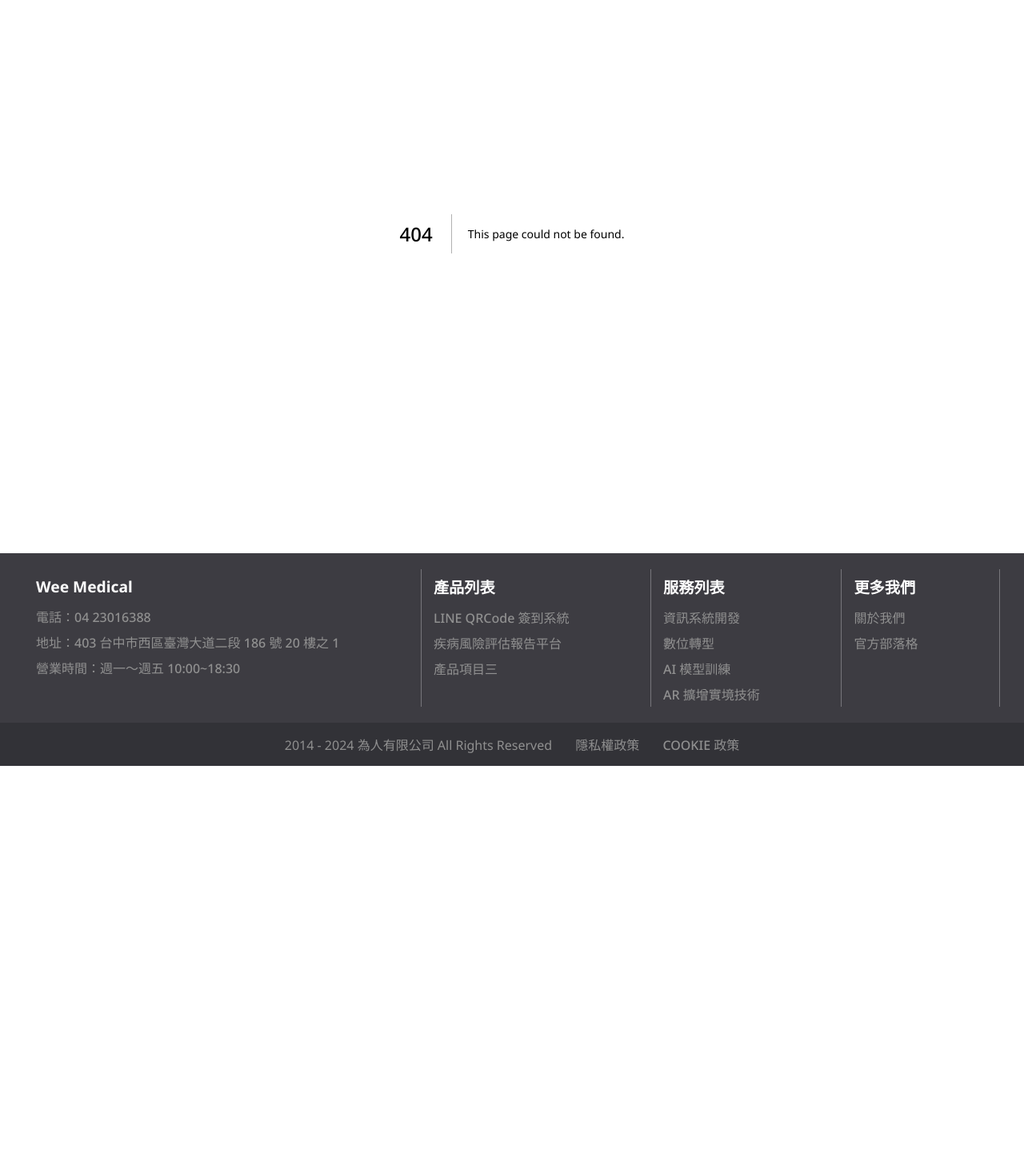
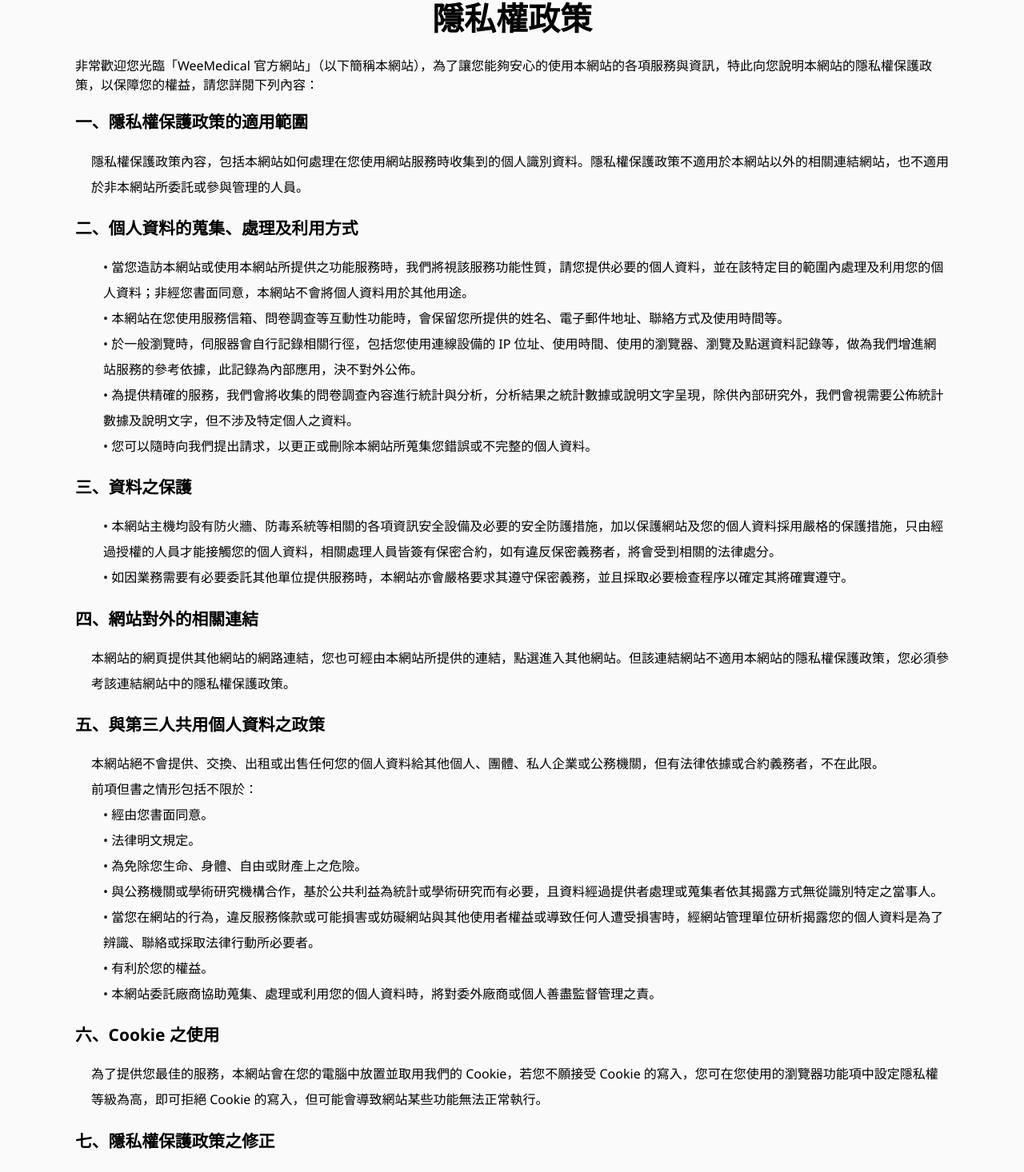
Before and after one commit to w71800/weewebsite, a Next.js app: page /privacy in a window 1280 px wide. Before the commit this address had no page. Shown: the part 108-1574 px from the top of the page at 80% size. Before the commit the page ends 1066 px from the top, so only its background shows below. Built offline with nearby package versions, Linux system fonts and the light colour scheme.

Commit message:
feat: 完成隱私權政策頁面

```diff
--- a/src/app/layout.js
+++ b/src/app/layout.js
@@ -27,7 +27,7 @@ export default function RootLayout({ children }) {
         "iconUrl": "/technical-support.png"
       }
     ],
-    products: ["LINE QRCode 簽到系統", "疾病風險評估報告平台", "產品項目三"]
+    products: [ "LINE QRCode 簽到系統", "疾病風險評估報告平台" ]
   }
   return (
     <html lang="en">
--- /dev/null
+++ b/src/app/privacy/page.js
@@ -0,0 +1,101 @@
+import '@/styles/privacy.sass'
+
+export default function Privacy(){
+  return (
+    <div id="privacy">
+      <div className="container">
+        <h1 className="title"> 隱私權政策 </h1>
+        <div className="introductory">
+          非常歡迎您光臨「WeeMedical 官方網站」（以下簡稱本網站），為了讓您能夠安心的使用本網站的各項服務與資訊，特此向您說明本網站的隱私權保護政策，以保障您的權益，請您詳閱下列內容：
+        </div>
+        <h4 class="subtitle">
+            一、隱私權保護政策的適用範圍
+        </h4>
+        <div class="content">
+            隱私權保護政策內容，包括本網站如何處理在您使用網站服務時收集到的個人識別資料。隱私權保護政策不適用於本網站以外的相關連結網站，也不適用於非本網站所委託或參與管理的人員。
+        </div>
+
+        <h4 class="subtitle">
+            二、個人資料的蒐集、處理及利用方式
+        </h4>
+        <div class="content item">
+            • 當您造訪本網站或使用本網站所提供之功能服務時，我們將視該服務功能性質，請您提供必要的個人資料，並在該特定目的範圍內處理及利用您的個人資料；非經您書面同意，本網站不會將個人資料用於其他用途。
+        </div>
+        <div class="content item">
+            • 本網站在您使用服務信箱、問卷調查等互動性功能時，會保留您所提供的姓名、電子郵件地址、聯絡方式及使用時間等。
+        </div>
+        <div class="content item">
+            • 於一般瀏覽時，伺服器會自行記錄相關行徑，包括您使用連線設備的 IP 位址、使用時間、使用的瀏覽器、瀏覽及點選資料記錄等，做為我們增進網站服務的參考依據，此記錄為內部應用，決不對外公佈。
+        </div>
+        <div class="content item">
+            • 為提供精確的服務，我們會將收集的問卷調查內容進行統計與分析，分析結果之統計數據或說明文字呈現，除供內部研究外，我們會視需要公佈統計數據及說明文字，但不涉及特定個人之資料。
+        </div>
+        <div class="content item">
+            • 您可以隨時向我們提出請求，以更正或刪除本網站所蒐集您錯誤或不完整的個人資料。
+        </div>
+
+        <h4 class="subtitle">
+            三、資料之保護
+        </h4>
+        <div class="content item">
+            • 本網站主機均設有防火牆、防毒系統等相關的各項資訊安全設備及必要的安全防護措施，加以保護網站及您的個人資料採用嚴格的保護措施，只由經過授權的人員才能接觸您的個人資料，相關處理人員皆簽有保密合約，如有違反保密義務者，將會受到相關的法律處分。
+        </div>
+        <div class="content item">
+            • 如因業務需要有必要委託其他單位提供服務時，本網站亦會嚴格要求其遵守保密義務，並且採取必要檢查程序以確定其將確實遵守。
+        </div>
+
+        <h4 class="subtitle">
+            四、網站對外的相關連結
+        </h4>
+        <div class="content">
+            本網站的網頁提供其他網站的網路連結，您也可經由本網站所提供的連結，點選進入其他網站。但該連結網站不適用本網站的隱私權保護政策，您必須參考該連結網站中的隱私權保護政策。
+        </div>
+
+        <h4 class="subtitle">
+            五、與第三人共用個人資料之政策
+        </h4>
+        <div class="content">
+            本網站絕不會提供、交換、出租或出售任何您的個人資料給其他個人、團體、私人企業或公務機關，但有法律依據或合約義務者，不在此限。
+        </div>
+        <div class="content">
+            前項但書之情形包括不限於：
+        </div>
+        <div class="content item">
+            • 經由您書面同意。
+        </div>
+        <div class="content item">
+            • 法律明文規定。
+        </div>
+        <div class="content item">
+            • 為免除您生命、身體、自由或財產上之危險。
+        </div>
+        <div class="content item">
+            • 與公務機關或學術研究機構合作，基於公共利益為統計或學術研究而有必要，且資料經過提供者處理或蒐集者依其揭露方式無從識別特定之當事人。
+        </div>
+        <div class="content item">
+            • 當您在網站的行為，違反服務條款或可能損害或妨礙網站與其他使用者權益或導致任何人遭受損害時，經網站管理單位研析揭露您的個人資料是為了辨識、聯絡或採取法律行動所必要者。
+        </div>
+        <div class="content item">
+            • 有利於您的權益。
+        </div>
+        <div class="content item">
+            • 本網站委託廠商協助蒐集、處理或利用您的個人資料時，將對委外廠商或個人善盡監督管理之責。
+        </div>
+
+        <h4 class="subtitle">
+            六、Cookie 之使用
+        </h4>
+        <div class="content">
+            為了提供您最佳的服務，本網站會在您的電腦中放置並取用我們的 Cookie，若您不願接受 Cookie 的寫入，您可在您使用的瀏覽器功能項中設定隱私權等級為高，即可拒絕 Cookie 的寫入，但可能會導致網站某些功能無法正常執行。
+        </div>
+
+        <h4 class="subtitle">
+            七、隱私權保護政策之修正
+        </h4>
+        <div class="content">
+            本網站隱私權保護政策將因應需求隨時進行修正，修正後的條款將刊登於網站上。
+        </div>
+      </div>
+    </div>
+  )
+}
--- a/src/components/Footer.js
+++ b/src/components/Footer.js
@@ -37,8 +37,9 @@ export default function Footer({ data }) {
         <div className="bottom">
           <div className="container">
             2014 - 2024 為人有限公司 All Rights Reserved
-            <span className="privacy"> 隱私權政策 </span>
-            <span className="privacy"> COOKIE 政策 </span>
+            <span className="privacy">
+              <a href="/privacy"> 隱私權政策 </a>
+            </span>
           </div>
         </div>
     </div>
--- a/src/components/Navbar.js
+++ b/src/components/Navbar.js
@@ -10,7 +10,7 @@ export default function Navbar() {
     { content: '首頁', url: '/' },
     { content: '服務項目', url: '/services' },
     { content: '產品', url: '/products' },
-    { content: '技術分享', url: '/articles' }
+    { content: '官方部落格', url: '/articles' }
   ]
   const [ isHidden, setIsHidden ] = useState(false)
   const [ lastScrollY, setLastScrollY ] = useState(0)
@@ -18,13 +18,13 @@ export default function Navbar() {
   useEffect(() => {
     const controlNavbar = () => {
       if(typeof window !== "undefined") {
-        if(window.scrollY > lastScrollY) {
-          setIsHidden(true)
-        } else {
-          setIsHidden(false)
-        }
-
-        setLastScrollY(window.scrollY)
+        setIsHidden( previousIsHidden => {
+          return window.scrollY > lastScrollY
+        })
+        setLastScrollY( previousLastScrollY => {
+          // console.log(previousLastScrollY);
+          // return window.scrollY
+        })
       }
     };
 
--- a/src/styles/footer.sass
+++ b/src/styles/footer.sass
@@ -34,6 +34,9 @@
     margin-left: 25px
     cursor: pointer
     font-weight: 500
+    a
+      color: $footer_color
+      text-decoration: none
   .column
     &:first-child
       .item
@@ -54,10 +57,10 @@
       //   width: 0
       &:hover
         color: $color_dec
-        font-weight: 900
         &::after
           // transition: width .5s
           // width: 85px
   span
     &:hover
-      color: $color_dec
+      a
+        color: $color_dec
--- /dev/null
+++ b/src/styles/privacy.sass
@@ -0,0 +1,23 @@
+@import ./_variables
+
+#privacy *
+  // border: 1px solid #000
+
+#privacy
+  background-color: $color_bgc_section
+  .container
+    background-color: $color_bgc_section
+    padding-top: 100px
+    padding-bottom: 64px
+    width: 90%
+  .title
+    color: black
+    text-align: center
+  h4
+    margin: 1.2rem 0
+    font-size: 1.3rem
+  .content
+    line-height: 2rem
+    padding-left: 20px
+  .item
+    padding-left: 35px
--- /dev/null
+++ b/static/privacy.css
@@ -0,0 +1,24 @@
+#privacy {
+  background-color: #fafafa;
+}
+#privacy .container {
+  background-color: #fafafa;
+  padding-top: 100px;
+  padding-bottom: 64px;
+  width: 90%;
+}
+#privacy .title {
+  color: black;
+  text-align: center;
+}
+#privacy h4 {
+  margin: 1.2rem 0;
+  font-size: 1.3rem;
+}
+#privacy .content {
+  line-height: 2rem;
+  padding-left: 20px;
+}
+#privacy .item {
+  padding-left: 35px;
+}
```
Also changed, not shown: src/app/articles/page.js (added, +7 -0 lines), src/styles/services.sass (+14 -3 lines), static/footer.css (+5 -2 lines), static/services.css (+13 -2 lines).
